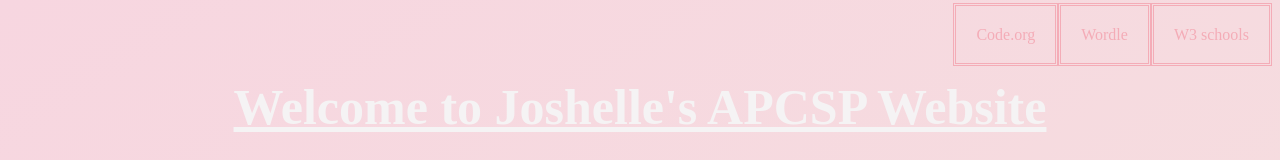
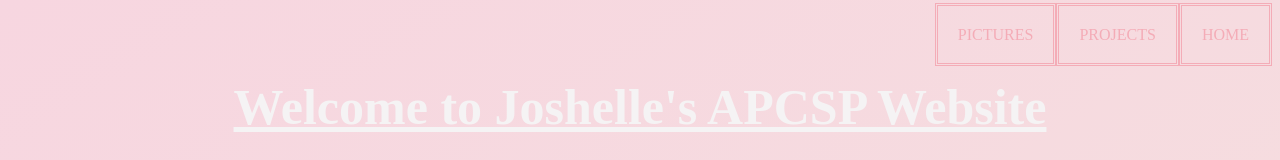
Before and after one commit to WVCS/website-jjoshellee, a plain HTML site: page index2.html in a window 1280 px wide. Shown: the top 160 px of the page. Drawn offline with Linux system fonts and the light colour scheme.

Commit message:
Update index2.html

```diff
--- a/index2.html
+++ b/index2.html
@@ -9,9 +9,9 @@
   <body>
     <ul>
       <br>
-      <li><a href= "2nd page"> W3 schools </a> </li>
-      <li><a href= "https://www.nytimes.com/games/wordle/index.html"> Wordle </a> </li>
-      <li><a href= "https://code.org/"> Code.org </a> </li>
+   <li><a href= "index.html"> HOME </a> </li>
+      <li><a href= "index2.html"> PROJECTS </a> </li>
+      <li><a href= "index3.html"> PICTURES </a> </li>
       </br>
     </ul>
   <center>
```
